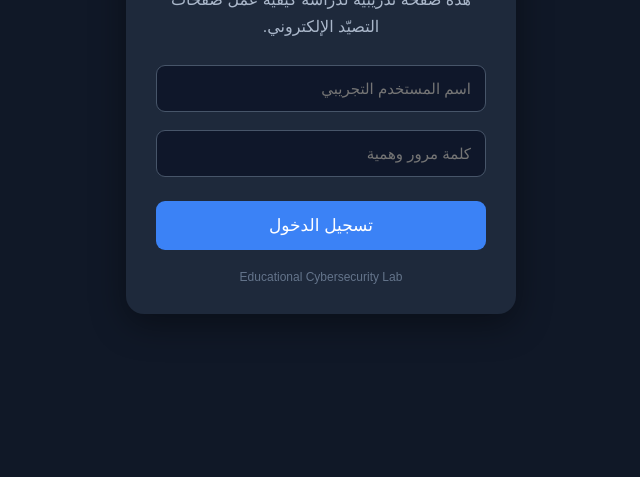
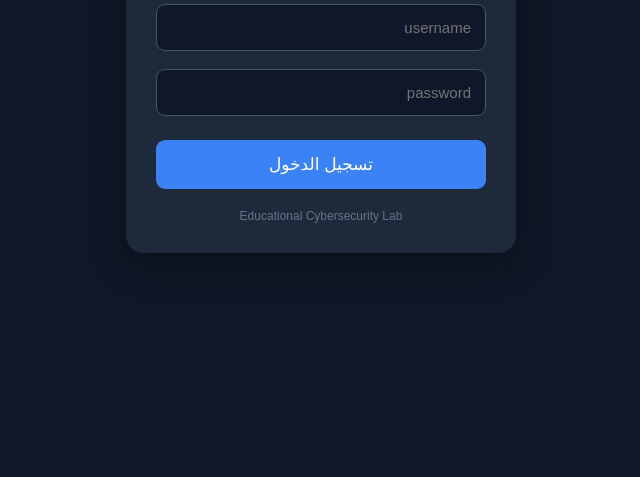
Before and after one commit to hamdanalomri781/phishing-lab, a plain HTML site: page index.html in a window 1280 px wide. Shown: the part 323-800 px from the top of the page, without its empty margins (319-959 px from the left). Drawn offline with Linux system fonts and the light colour scheme.

Commit message:
Update index.html for demo login form
Removed Arabic text and updated placeholders for username and password.

```diff
--- a/index.html
+++ b/index.html
@@ -98,25 +98,18 @@ button:hover {
 
   <div class="logo">🔐</div>
 
-  <h1>تسجيل دخول تجريبي</h1>
-
-  <p>
-    هذه صفحة تدريبية لدراسة كيفية عمل
-    صفحات التصيّد الإلكتروني.
-  </p>
-
   <form id="demoForm">
 
     <input
       type="text"
-      placeholder="اسم المستخدم التجريبي"
+      placeholder="username"
       autocomplete="off"
       required
     >
 
     <input
       type="password"
-      placeholder="كلمة مرور وهمية"
+      placeholder="password"
       autocomplete="off"
       required
     >
@@ -128,14 +121,9 @@ button:hover {
   </form>
 
   <div id="result">
-    ⚠️ انتبه! هذه محاكاة تصيّد إلكتروني.
 
-    <br><br>
 
-    قد تبدو صفحة تسجيل الدخول المزيفة
-    مشابهة للصفحات الحقيقية.
 
-    <br><br>
 
     لم يتم حفظ أو إرسال أي بيانات.
   </div>
```
